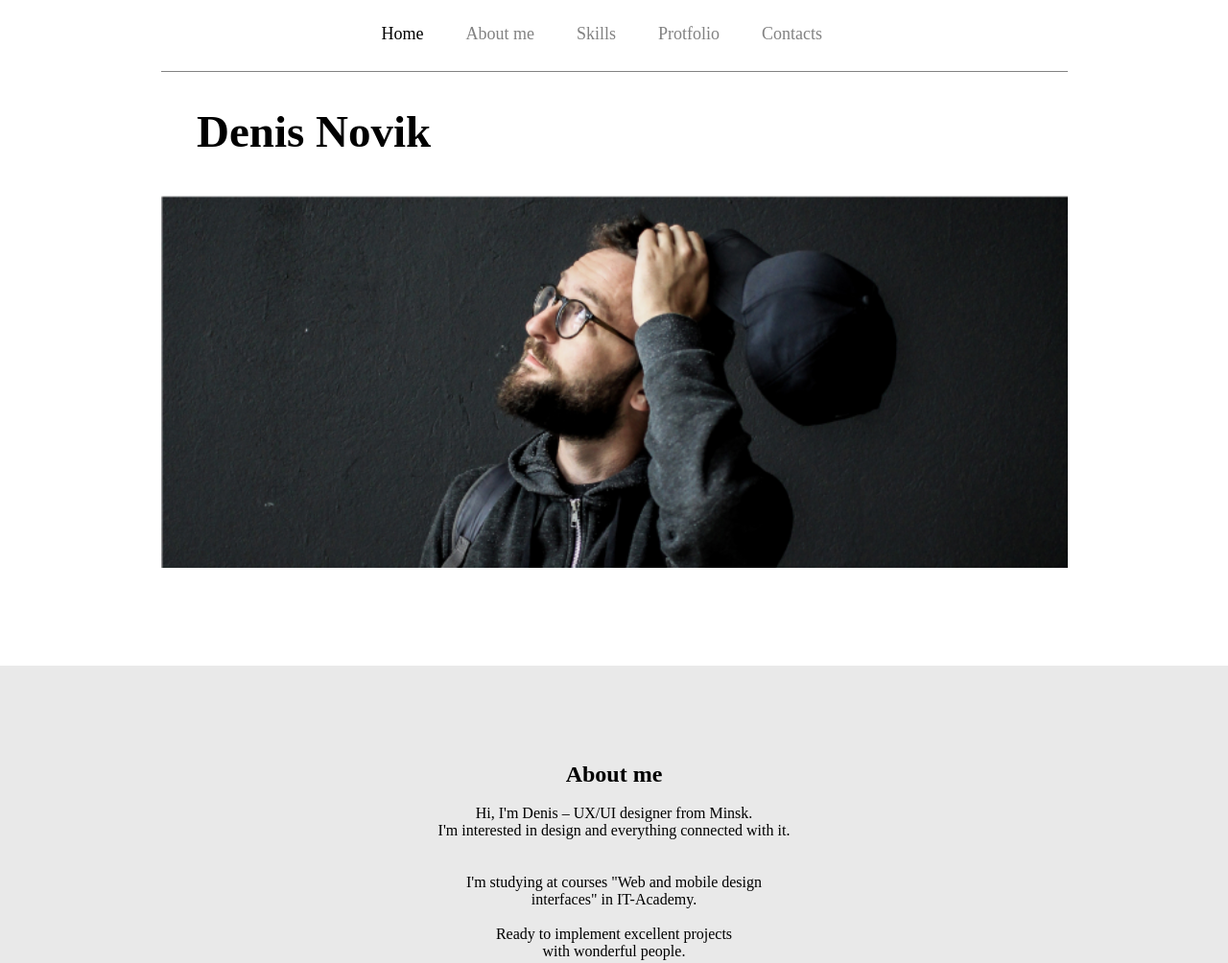
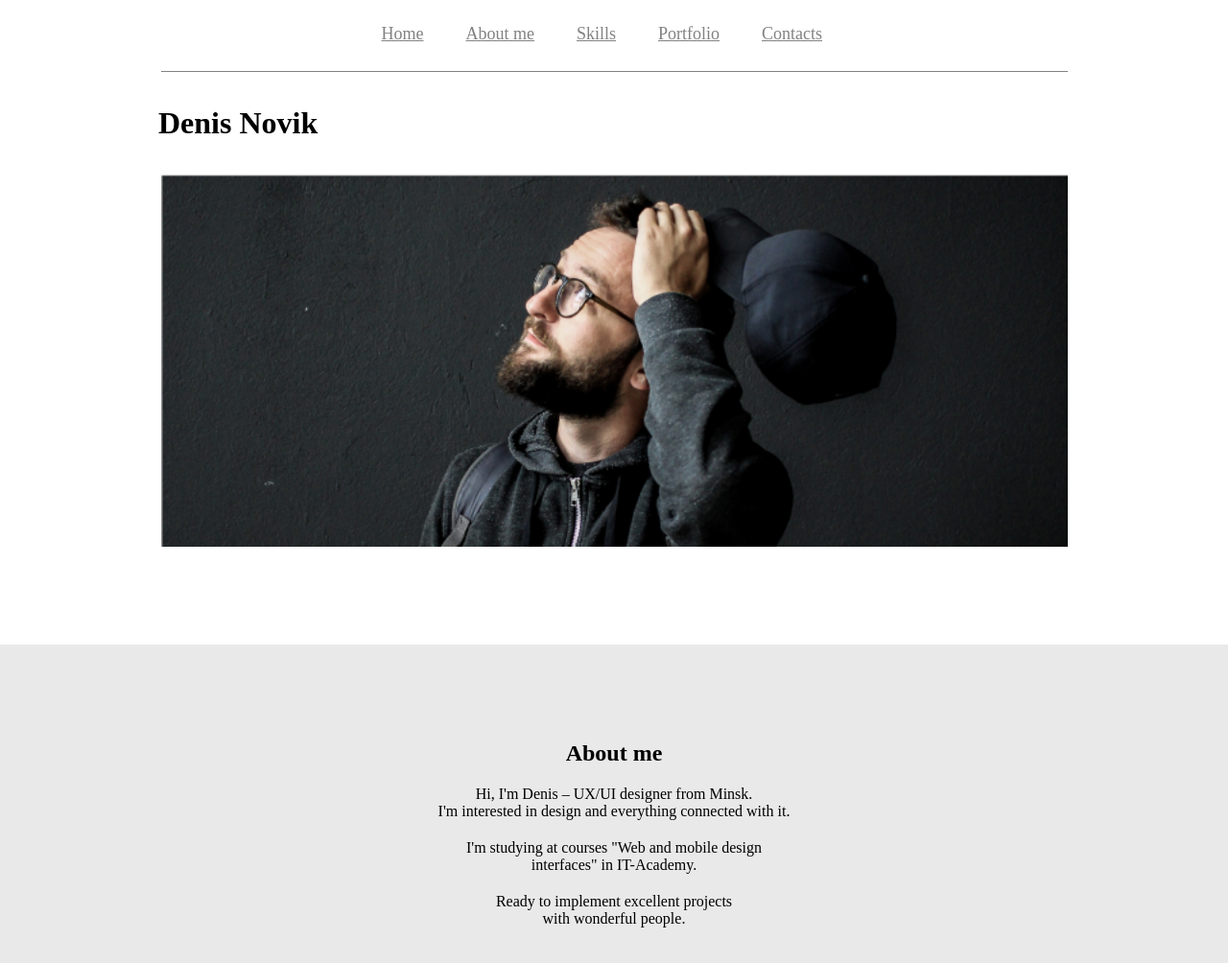
Before and after one commit to NazariiL/stud, a plain HTML site: page homeworks/homework4/index.html in a window 1280 px wide. Shown: the top 1004 px of the page at 96% size. Drawn offline with Linux system fonts and the light colour scheme.

Commit message:
Lastpravka

```diff
--- a/homeworks/homework4/index.html
+++ b/homeworks/homework4/index.html
@@ -9,41 +9,40 @@
   </head>
   <body>
     <header>
-      <div class="nav">
-        <ul>
-          <li>Home</li>
-          <li>About me</li>
-          <li>Skills</li>
-          <li>Protfolio</li>
-          <li>Contacts</li>
+      <div class="nav" id="home">
+        <nav>
+          <ul>
+          <li><a href="#home">Home</a></li>
+          <li><a href="#about">About me</a></li>
+          <li><a href="#skills">Skills</a></li>
+          <li><a href="#">Portfolio</a></li>
+          <li><a href="#">Contacts</a></li>
+        </nav>
         </ul>
       </div>
     </header>
-    <h1>Denis Novik</h1>
+    <div class="logo"><h1>Denis Novik</h1></div>
     <div class="muzhik">
       <img src="./images/muzhik.jpg" alt="muzhik chihae golovu" />
     </div>
-    <main class="about">
-      <h2>About me</h2>
-      <p>
-        <br />Hi, I'm Denis – UX/UI designer from Minsk.<br />
-        I'm interested in design and everything connected with it.
-      </p>
-      <br />
-      <br />
-      <p>
-        I'm studying at courses "Web and mobile design<br />
-        interfaces" in IT-Academy.
-      </p>
-      <br />
-      <p>
-        Ready to implement excellent projects<br />
-        with wonderful people.
-      </p>
+    <main class="about" id="about">
+      <div class="about-text"><h2>About me</h2></div>
+      <div class="about-text">
+        <div>Hi, I'm Denis – UX/UI designer from Minsk.</div>
+        <div>I'm interested in design and everything connected with it.</div>
+      </div>
+      <div class="about-text">
+        <div>I'm studying at courses "Web and mobile design</div>
+        <div>interfaces" in IT-Academy.</div>
+      </div>
+      <div class="about-text">
+        <div>Ready to implement excellent projects</div>
+        <div>with wonderful people.</div>
+      </div>
     </main>
-    <div class="middle">
-      <h2>Skills</h2>
-      <p><br />I work in such programs as</p>
+    <div class="middle" id="skills">
+      <div class="middle-text"><h2>Skills</h2></div>
+      <div> I work in such programs as</div>
     </div>
   </body>
 </html>
--- a/homeworks/homework4/styles/styles.css
+++ b/homeworks/homework4/styles/styles.css
@@ -11,9 +11,9 @@ img {
 header {
   border-bottom: 1px solid #828282;
   width: 945px;
-  margin: 0 auto;
   height: 75px;
   padding-top: 25px;
+  margin: 0 auto;
 }
 
 ul {
@@ -24,21 +24,23 @@ ul {
 li {
   display: inline-block;
   margin-right: 40px;
-  color: #828282;
   font-weight: 400;
   font-size: 18px;
 }
 
-li:first-child {
-  color: black;
+li:last-child {
+  margin-right: 0px;
 }
 
-h1 {
-  font-style: normal;
-  font-size: 47px;
+a {
+  color: #828282;
+}
+
+.logo {
+  margin: 0 auto;
+  max-width: 950px;
   margin-top: 35px;
-  margin-bottom: 40px;
-  margin-left: 205px;
+  margin-bottom: 35px;
 }
 
 .muzhik {
@@ -49,15 +51,26 @@ h1 {
 }
 
 .about {
-  height: 420px;
   background: #e9e9e9;
   text-align: center;
   padding-top: 100px;
+  padding-bottom: 100px;
   margin-bottom: 100px;
   margin-top: 100px;
 }
 
 .middle {
   text-align: center;
-  height: 200px;
+  padding-top: 100px;
+  padding-bottom: 100px;
+  margin-bottom: 100px;
+  margin-top: 100px;
 }
+
+.about-text {
+  margin-bottom: 20px;
+}
+
+.middle-text {
+  margin-bottom: 20px;
+}
```
